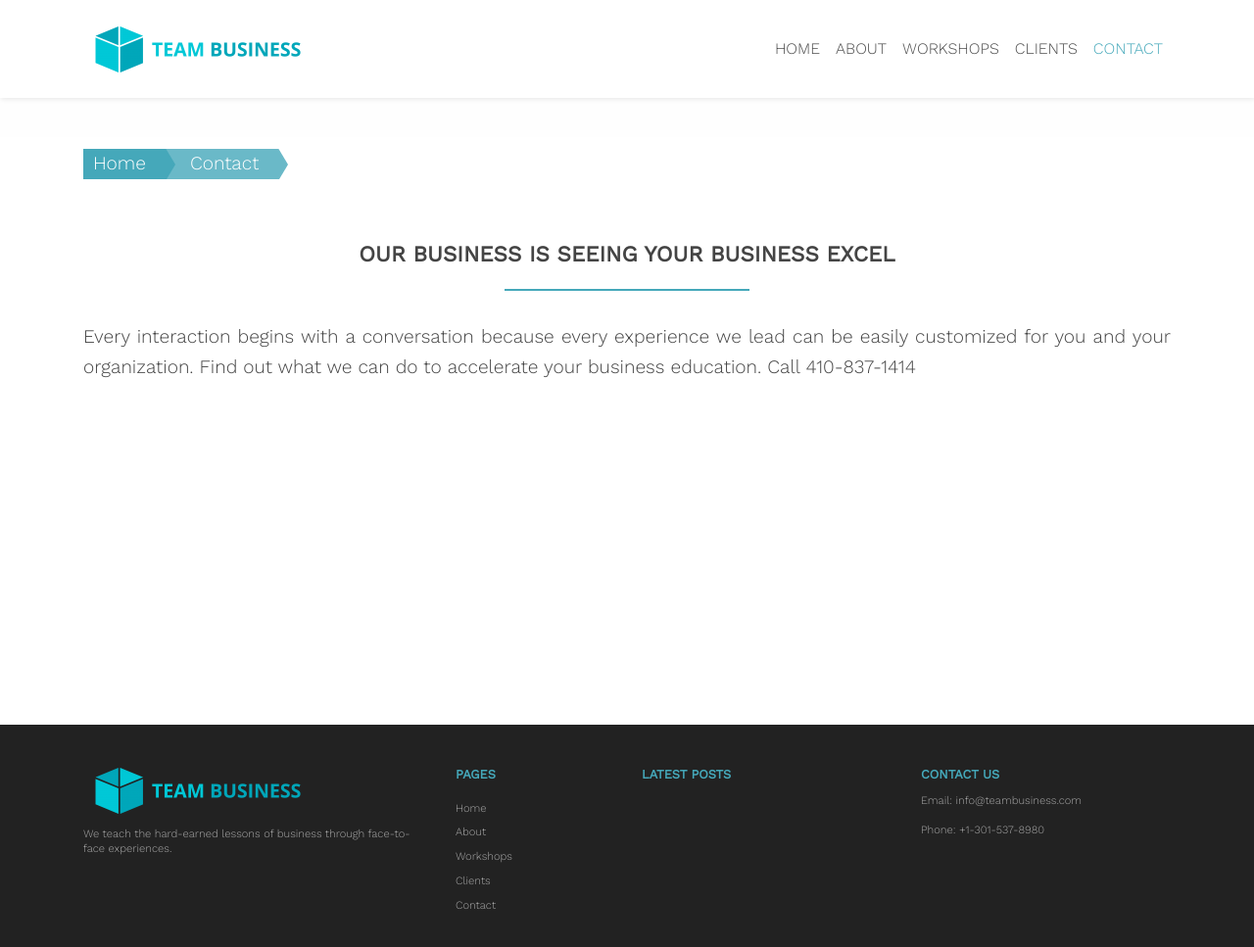
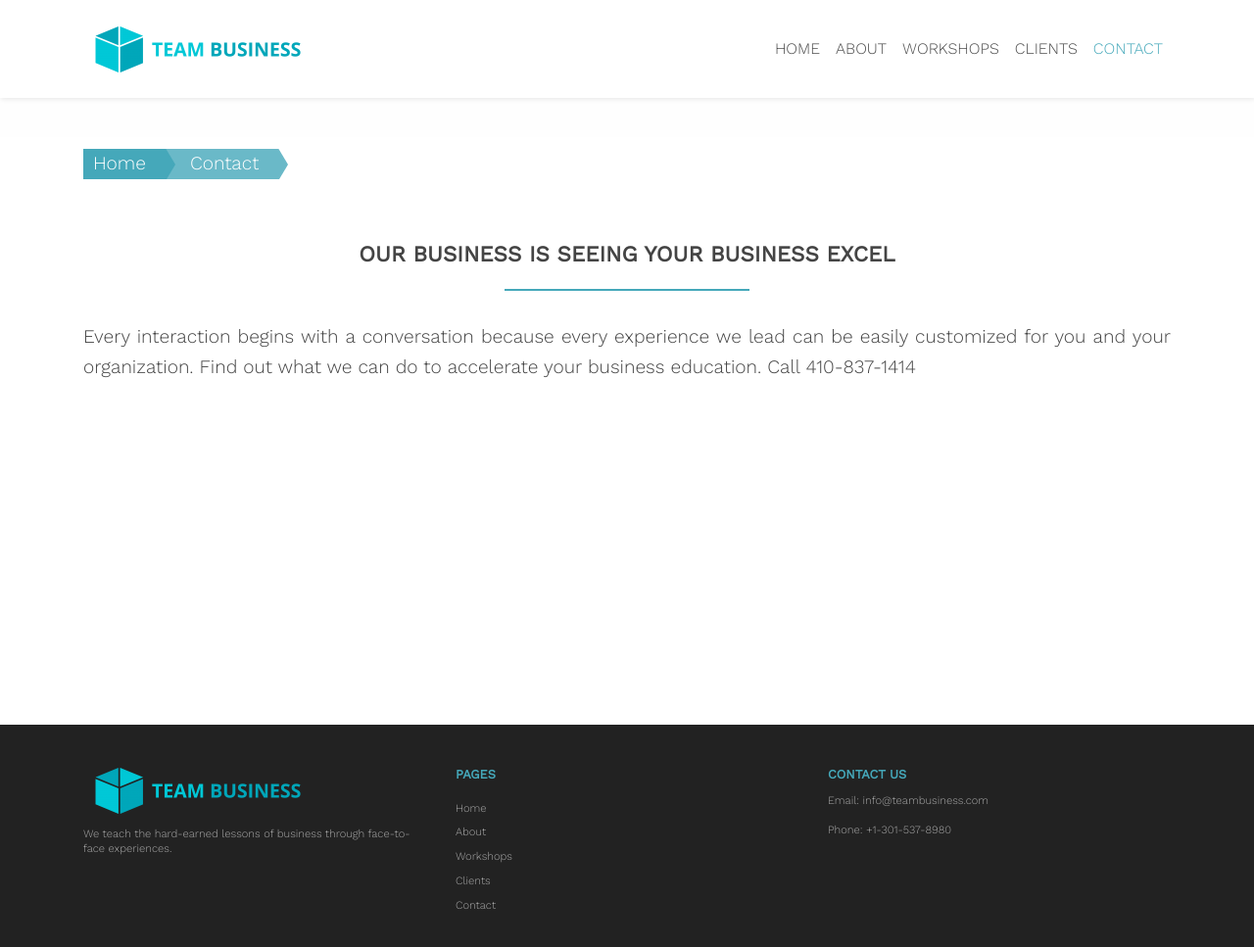
Before and after one commit to zac-heisey/team-business, a Jekyll site: the page built from _pages/contact.md, in a window 1280 px wide and 991 px high. Shown: the top 967 px of the window at 98% size. Built offline with Jekyll 4.4.1, drawn with Linux system fonts in a browser that asks for light colours; nearby versions of some CDN libraries.

Commit message:
remove latest posts from footer

```diff
--- a/_includes/footer.html
+++ b/_includes/footer.html
@@ -7,24 +7,18 @@
 					<p>{{ site.description }}</p>
 				</div>
 			</div>
-			<div class="col-md-2">
+			<div class="col-md-4">
 				<h3>Pages</h3>
 				<ul>
 					{% for item in site.data.nav %}
-					<li><a href="{{item.link}}">{{item.title}}</a></li>
+					<li><a href="{{ item.link }}">{{ item.title }}</a></li>
 					{% endfor %}
 				</ul>
 			</div>
-			<div class="col-md-3">
-				<h3>Latest Posts</h3>
-				{% for post in site.posts limit: 4 %}
-				<li><a href="{{post.url}}">{{post.title}}</a></li>
-				{% endfor %}
-			</div>
-			<div class="col-md-3">
+			<div class="col-md-4">
 				<h3>Contact Us</h3>
-				<p>Email:<a href="mailto:{{site.email}}"> {{site.email}}</a></p>
-				<p>Phone:<a href="tel:{{site.phone}}"> {{site.phone}}</a></p>
+				<p>Email:<a href="mailto:{{ site.email }}"> {{ site.email }}</a></p>
+				<p>Phone:<a href="tel:{{ site.phone }}"> {{ site.phone }}</a></p>
 			</div>
 		</div>
 	</div>
```
